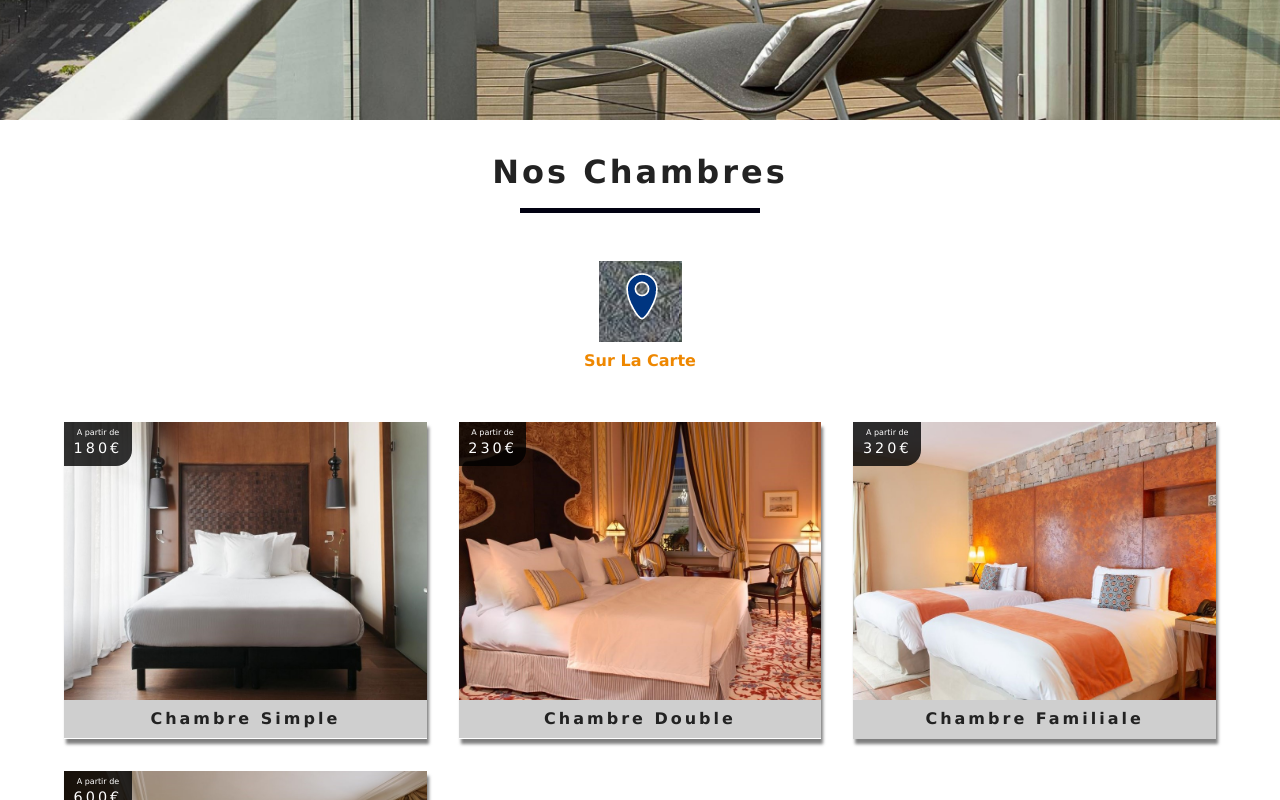
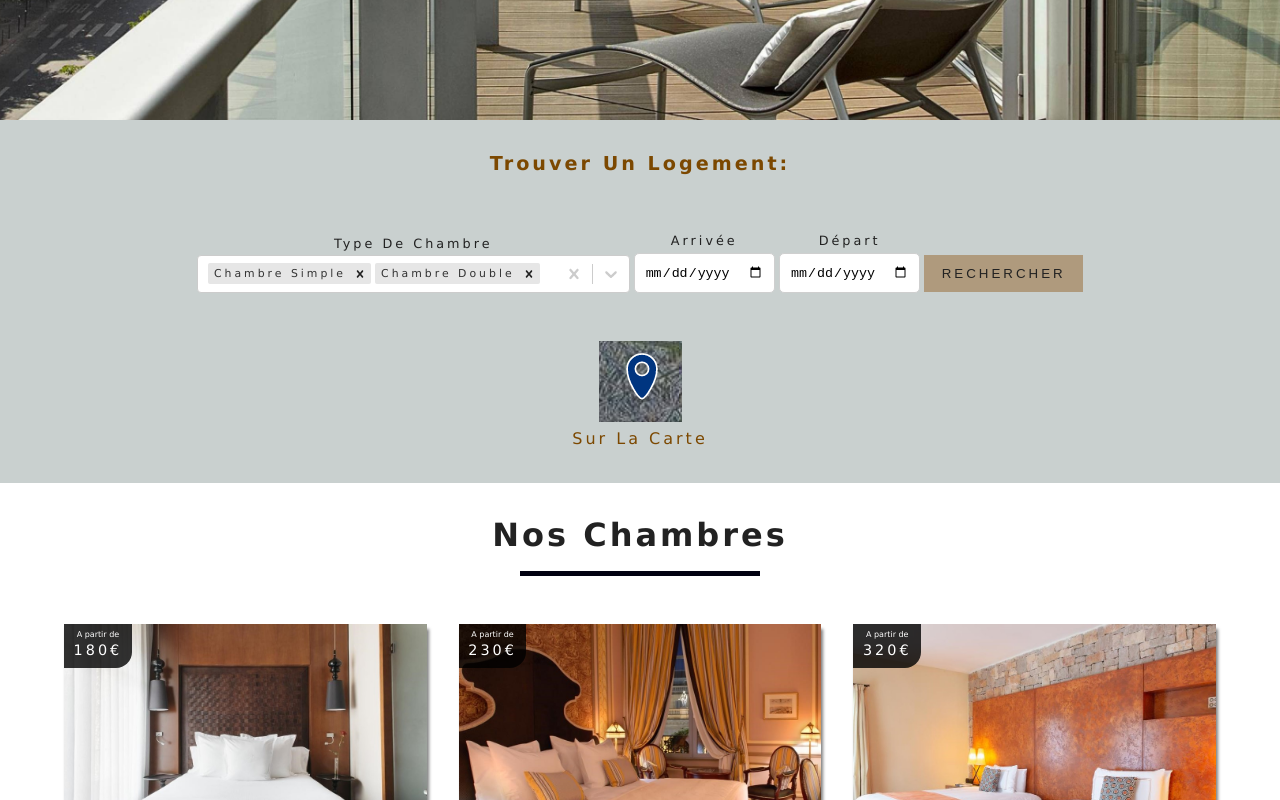
Before and after one commit to YAKHOYA-Hotel/YAKHOYA-Front, a React (Create React App) app: page / in a window 1280 px wide. Shown: the part 680-1480 px from the top of the page. Built offline with nearby package versions, Linux system fonts and the light colour scheme.

Commit message:
ajout d'une bare de recherche de disponibilités

```diff
--- a/src/App.css
+++ b/src/App.css
@@ -9,7 +9,7 @@
   --THNavBar:#f6ac56;
   --BackNavBar:#010111;
   --IconNavBar:#ffffff;
-  --iconService:#815b13;
+  --iconService:#af9a7d;
 
 
   --primaryColor: #af9a7d;
@@ -926,3 +926,70 @@ input.error {
   margin-right: 8rem;
 
 }
+
+
+.recherche-a{
+    width: 100%;
+    display: inline-block;
+    background: #7e8f8d6b;
+    color: #7c4800;
+    padding: 2rem 1rem;
+    text-align: center;
+    text-transform: capitalize;
+    letter-spacing: var(--mainSpacing);
+    align-items: center;
+    margin: 1rem,auto;
+
+}
+
+.type-logement{
+
+  margin-bottom: 0rem;
+  width: 500px;
+  margin-right: auto;
+  margin-left: auto;
+}
+.arrive-depart{
+
+  align-items: center;
+  display: inline-flex;
+  margin-bottom: 1rem;
+  padding: 2rem 1rem;
+
+
+
+
+
+
+}
+
+
+.btn-primary-r {
+
+  text-decoration: none;
+  letter-spacing: var(--mainSpacing);
+  color: var(--mainBlack);
+  background: var(--primaryColor);
+  padding: 0.4rem 0.9rem;
+  border: 3px solid var(--primaryColor);
+  transition: var(--mainTransition);
+  text-transform: uppercase;
+  cursor: pointer;
+  margin-top: 1.4rem;
+  height: 37px;
+}
+
+.input{
+  height: 40px;
+  margin-top: 0.2rem;
+}
+
+.type-chambre-label{
+  margin-bottom: 0.3rem;
+}
+
+.pading{
+  padding-right: 2px;
+  padding-left: 2px;
+
+}
--- a/src/Composants/MyButtom.js
+++ b/src/Composants/BtnRechercher.js
@@ -1,8 +1,8 @@
 import styled from 'styled-components';
 
-const MyButton = styled.button`
+const BtnRechercher = styled.button`
 
-  background: Dark;
+  background: dark;
   color: white;
   font-size: 1em;
   margin: 1em;
@@ -11,4 +11,4 @@ const MyButton = styled.button`
   border-radius: 3px;
 `;
 
-export default MyButton;
+export default BtnRechercher;
--- a/src/Composants/NavBar.js
+++ b/src/Composants/NavBar.js
@@ -44,6 +44,10 @@ export default class NavBar extends Component {
                       </li>
 
                       <li>
+                          <Link to="/Apropos">Qui sommes-nous ?</Link>
+                      </li>
+
+                      <li>
                           <Link to="/Connexion">Se connecter</Link>
                       </li>
 
--- /dev/null
+++ b/src/Composants/RechercheA.js
@@ -0,0 +1,67 @@
+import React, { Component } from 'react';
+import BtnRechercher from '../Composants/BtnRechercher';
+import SelectC from './SelectC';
+import {Link} from 'react-router-dom';
+import ImgMap from '../images/map.png'
+
+
+export default class RechercheA extends Component {
+    render() {
+        return (
+            <div className="recherche-a">
+
+                <h4>Trouver un logement:</h4>
+
+                <article className="arrive-depart">
+
+                  <div className="pading">
+                    <label >Type de chambre
+                    <SelectC/>
+                    </label>
+
+                  </div>
+
+
+                  <div className="pading">
+                    <label><p>Arrivée</p></label>
+                    <input type="date" className="input"/>
+                  </div>
+
+                  <div className="pading">
+                    <label><p>Départ</p></label>
+                    <input type="date" className="input"/>
+                  </div>
+
+
+                  <div className="pading">
+
+                    <button type="submit" className="btn-primary-r">Rechercher</button>
+                  </div>
+
+
+
+
+
+                </article>
+
+                <div>
+                <Link to="/Map">
+                    <img src={ImgMap} alt="Carte"/>
+                </Link>
+                <p>Sur la carte</p>
+
+                </div>
+
+
+
+
+
+
+
+
+
+
+            </div>
+        )
+    }
+}
--- /dev/null
+++ b/src/Composants/SelectC.js
@@ -0,0 +1,21 @@
+import React, { Component } from 'react';
+import Select from 'react-select';
+
+
+export default function SelectC(){
+
+  const options =[
+    {value:'simple',label:'Chambre simple'},
+    {value:'double',label:'Chambre double'},
+    {value:'familiale',label:'Chambre familiale'},
+    {value:'presidentielle',label:'Chambre présidentielle'}
+    ];
+    return(
+        <Select
+      closeMenuOnSelect={false}
+      defaultValue={[options[0], options[1]]}
+      isMulti
+      options={options}
+    />
+    );
+}
--- a/src/Composants/TypeChambre.js
+++ b/src/Composants/TypeChambre.js
@@ -20,14 +20,7 @@ export default class TypeChambre extends Component {
             <section className="featured-rooms">
 
                 <Title title="Nos chambres"/>
-                <div className="map-link">
-                  <div>
-                  <Link to="/Map">
-                    <img src={ImgMap} alt="Carte"/>
-                  </Link>
-                  <p className="map-link-p">Sur la carte</p>
-                  </div>
-                </div>
+
                 <div className="featured-rooms-center" >
                   {loading?<Loading/>:listeChambres}
 
--- a/src/pages/Accueil.js
+++ b/src/pages/Accueil.js
@@ -5,6 +5,7 @@ import Banner from '../Composants/Banner';
 import {Link} from 'react-router-dom';
 import Services from '../Composants/Services';
 import TypeChambre from '../Composants/TypeChambre';
+import RechercheA from '../Composants/RechercheA';
 
 
 
@@ -13,22 +14,22 @@ export default function Accueil() {
     return (
         <>
         <Hero>
+
             <Banner
             title="YAKHOUYA Hôtels, Paris"
-            subtitle="Chambres simple, double et familiale à partir de 180 €" >
-
-           <Link to="/Apropos" className="btn-Apropos">Qui sommes-nous ?</Link>
+            subtitle="Chambres simples, doubles, familiales à partir de 180 €" >
+            </Banner>
 
 
 
-            </Banner>
 
 
         </Hero>
 
-        <TypeChambre/>
+        <RechercheA/>
 
 
+        <TypeChambre/>
         <Services/>
         </>
     )
```
Also changed, not shown: 1 other file (tests, documents, lock files or other folders).
